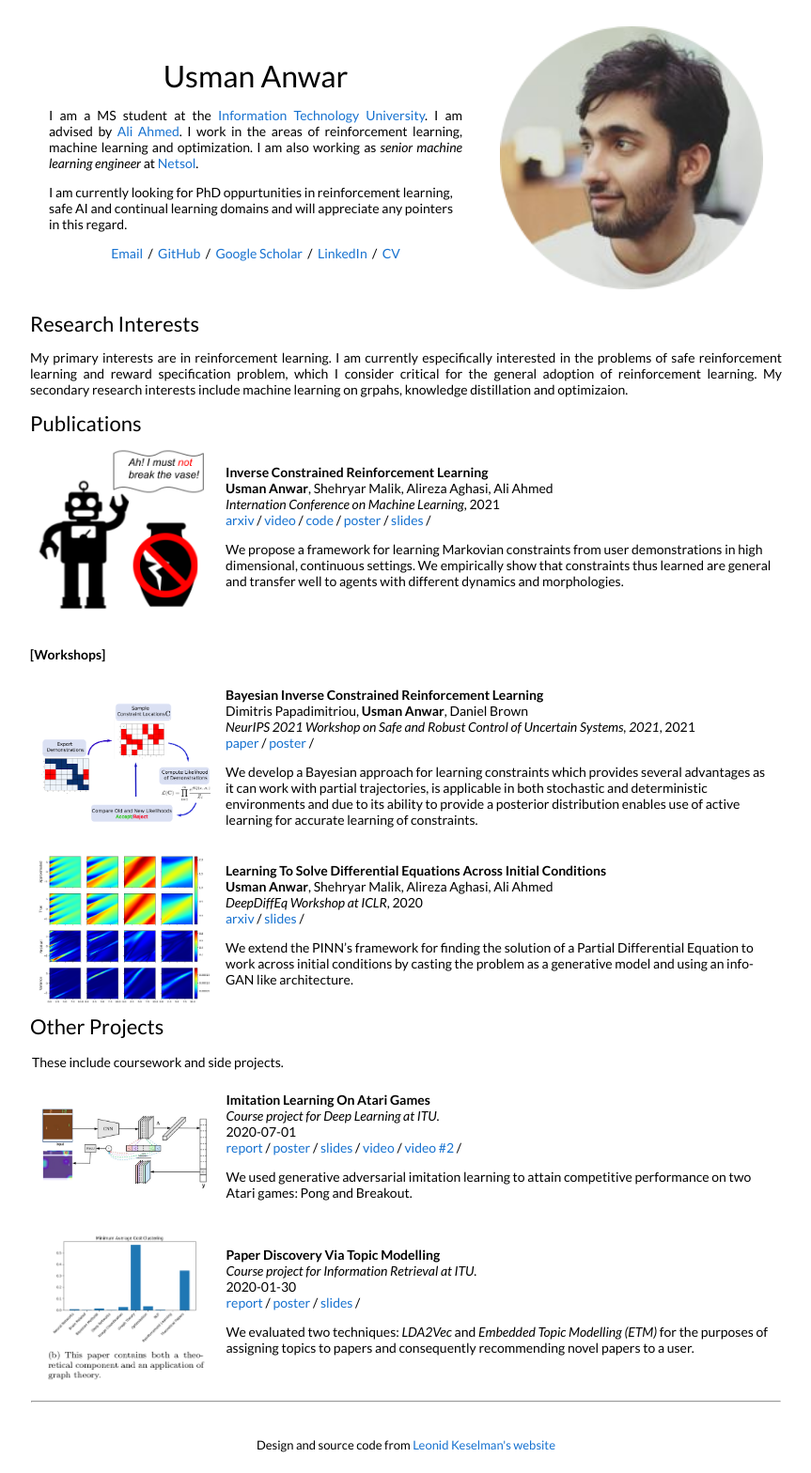
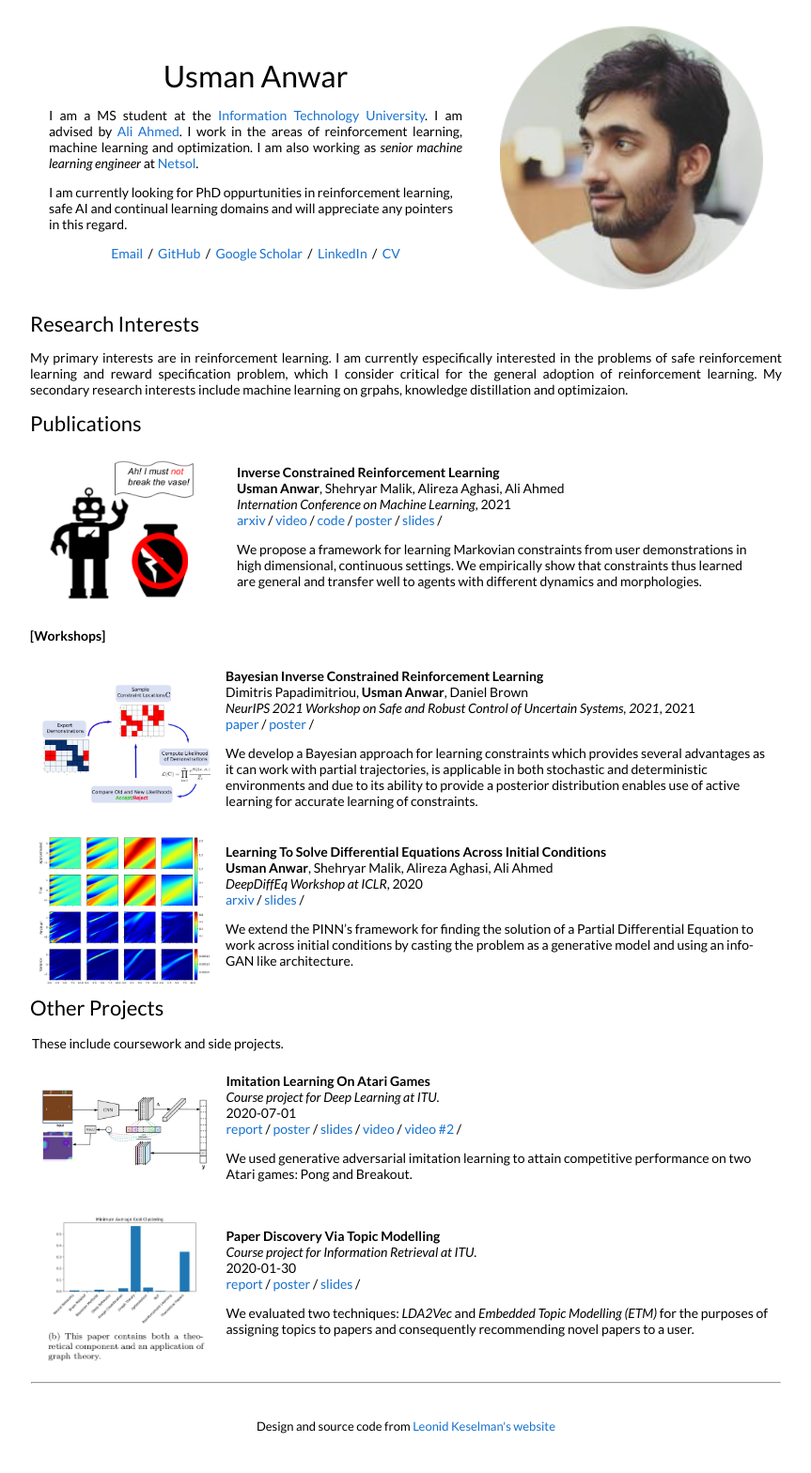
Before and after one commit to uzman-anwar/uzman-anwar.github.io, a Jekyll site: the page built from _posts/workshop/2021-12-01-BICRL.markdown, in a window 1280 px wide. Shown: the whole page at 94% size, without its empty margins (208-1071 px from the left). Built offline with Jekyll 4.4.1, drawn with Linux system fonts in a browser that asks for light colours.

Commit message:
Minor Update

```diff
--- a/_layouts/default.html
+++ b/_layouts/default.html
@@ -66,10 +66,10 @@
           {% for cat in post.categories %}
           {% if cat == 'conference' %}
           <tr>
-            <td style="padding:1%;width:25%;vertical-align:middle;min-width:120px">
+            <td style="padding:2.5%;padding-bottom:0;width:25%;vertical-align:middle;min-width:120px">
               <img src="{{post.image}}" alt="project1 image" style="width:auto; height:auto; max-width:100%;" />
             </td>
-            <td style="padding:1%;width:75%;vertical-align:middle">
+            <td style="padding:2.5%;padding-bottom:0;width:75%;vertical-align:middle">
               <h3>{{post.title}}</h3>
               <br>
               {{post.authors}}
```
